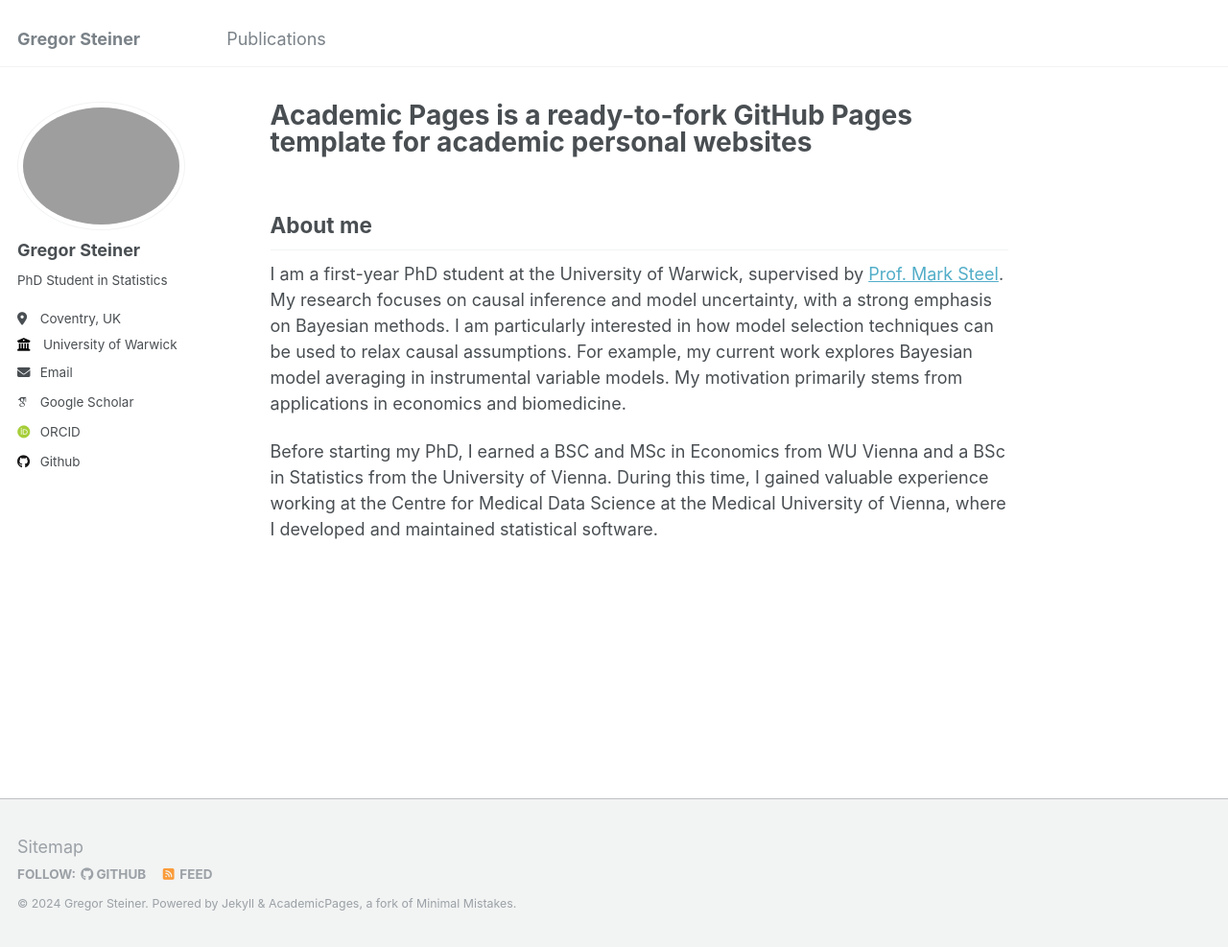
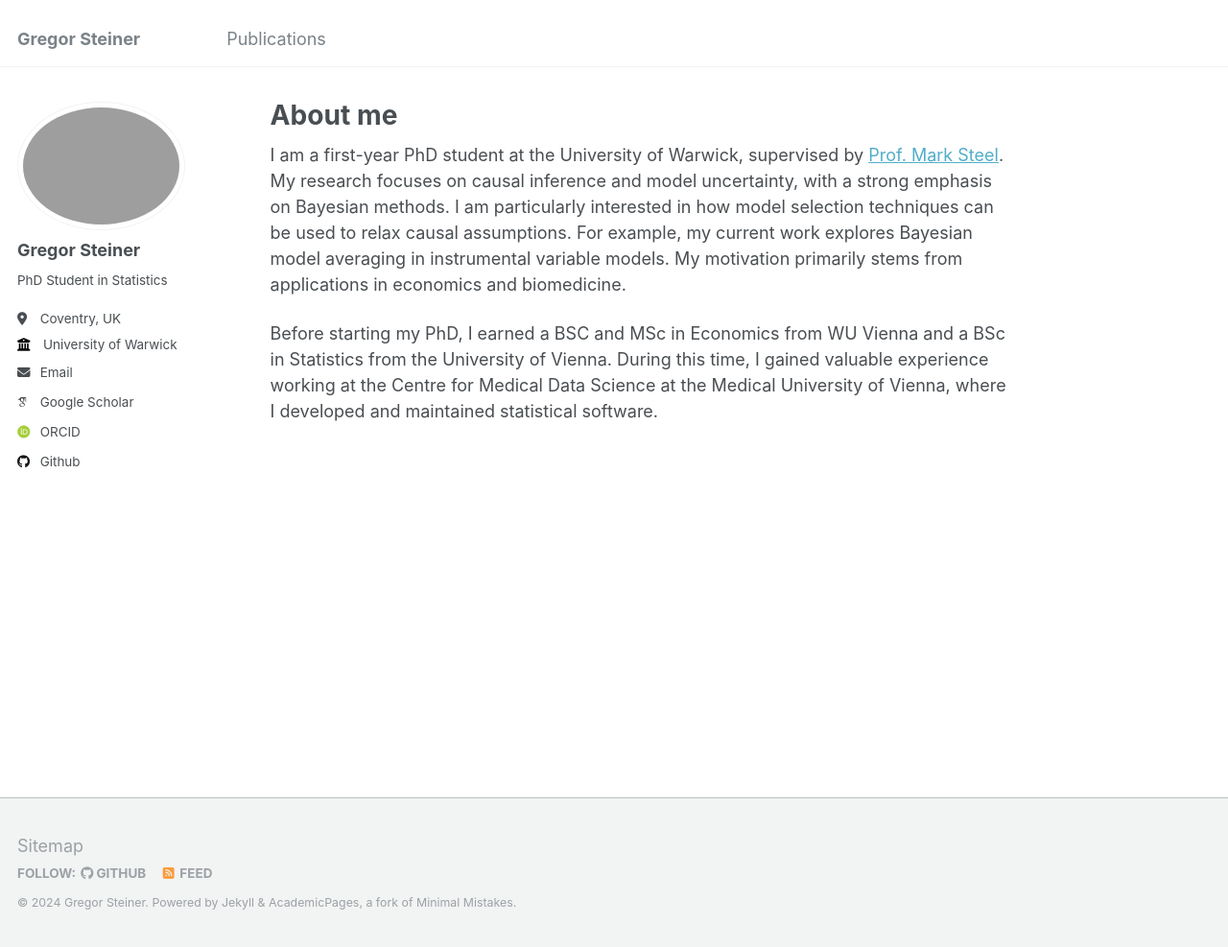
Before and after one commit to gregorsteiner/gregorsteiner.github.io, a Jekyll site: the page built from _pages/about.md, in a window 1280 px wide and 987 px high. Shown: the whole window at 96% size. Built offline with Jekyll 4.4.1, drawn with Linux system fonts in a browser that asks for light colours; some web fonts are replaced.

Commit message:
Fixed about page

```diff
--- a/_pages/about.md
+++ b/_pages/about.md
@@ -1,14 +1,12 @@
 ---
 permalink: /
-title: "Academic Pages is a ready-to-fork GitHub Pages template for academic personal websites"
+title: "About me"
 author_profile: true
 redirect_from:
   - /about/
   - /about.html
 ---
 
-## About me
-
 I am a first-year PhD student at the University of Warwick, supervised by [Prof. Mark Steel](https://warwick.ac.uk/fac/sci/statistics/staff/academic-research/steel/). My research focuses on causal inference and model uncertainty, with a strong emphasis on Bayesian methods. I am particularly interested in how model selection techniques can be used to relax causal assumptions. For example, my current work explores Bayesian model averaging in instrumental variable models. My motivation primarily stems from applications in economics and biomedicine.
 
 Before starting my PhD, I earned a BSC and MSc in Economics from WU Vienna and a BSc in Statistics from the University of Vienna. During this time, I gained valuable experience working at the Centre for Medical Data Science at the Medical University of Vienna, where I developed and maintained statistical software.
```
